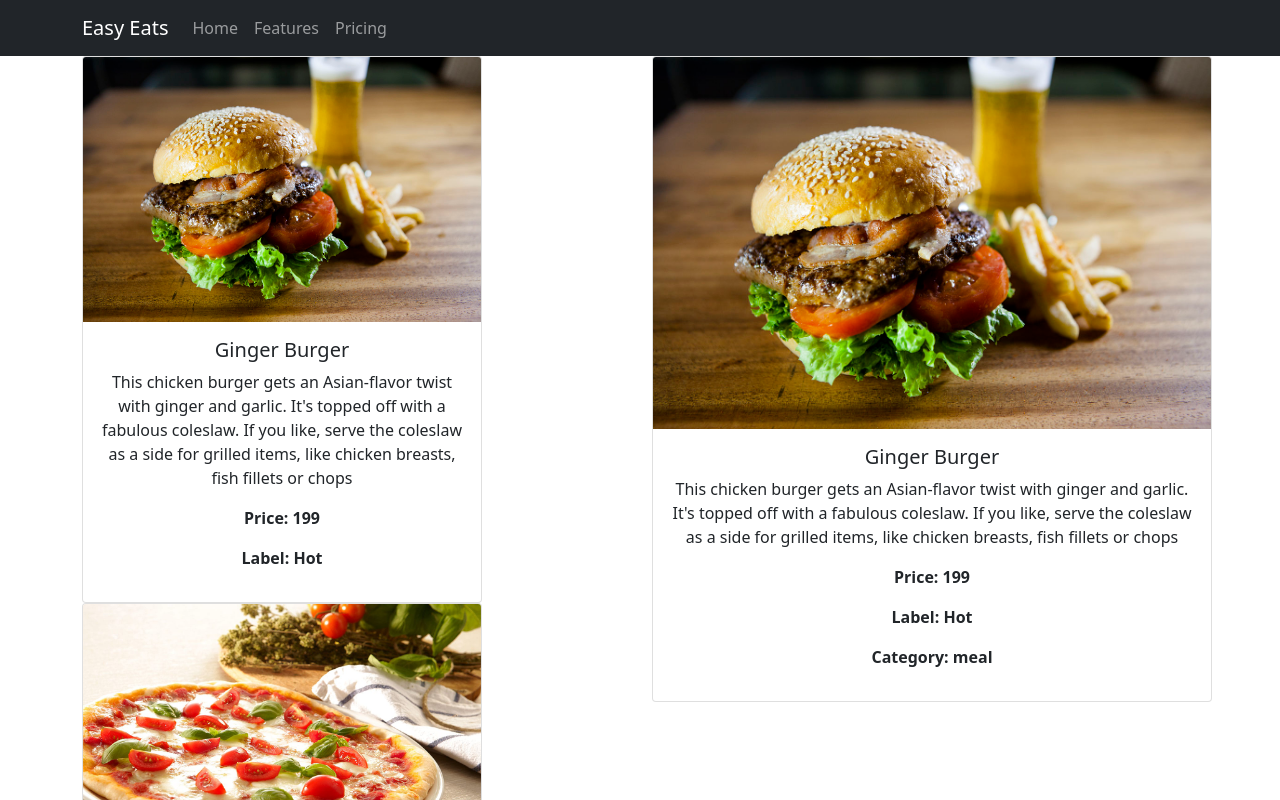
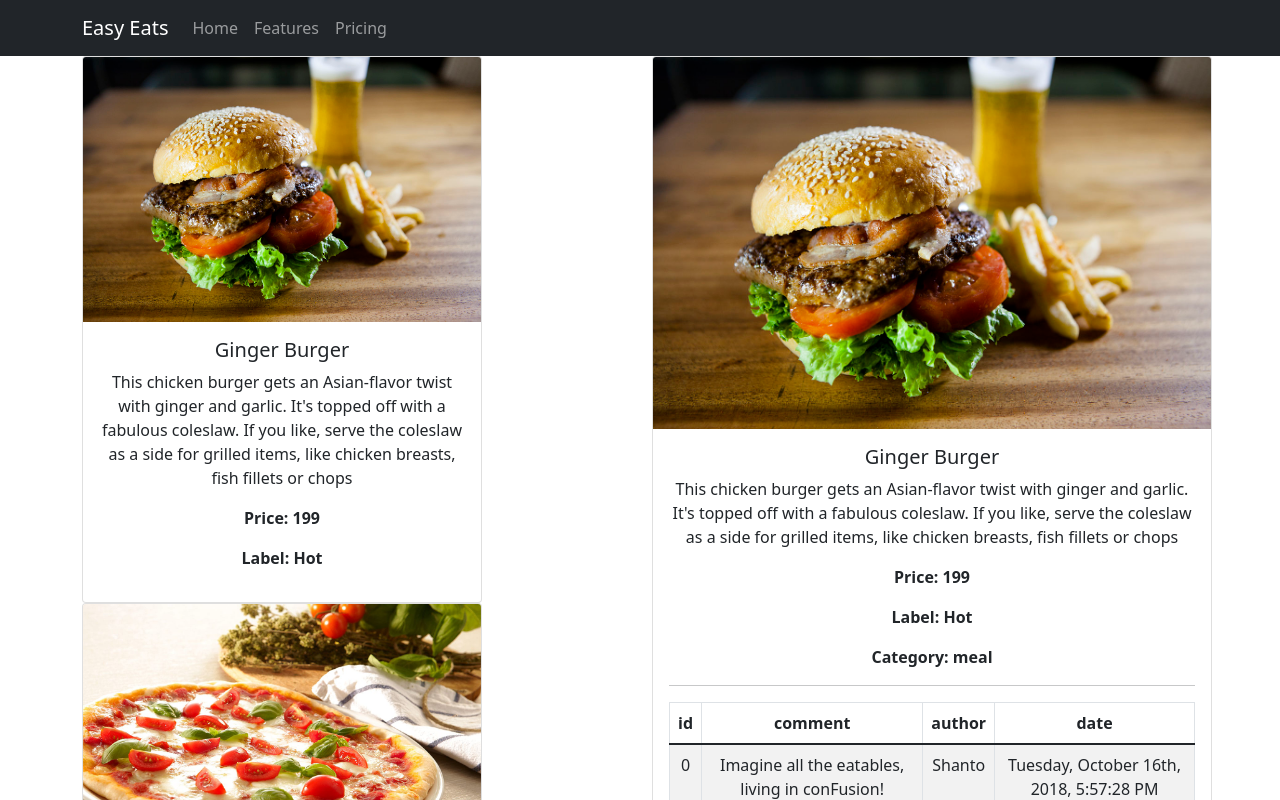
Before and after one commit to theoverse/easy-eats, a React (Create React App) app: page / in a window 1280 px wide. Both pictures are taken after a click on the element "Ginger Burger". Shown: the top 800 px of the page. Built offline with nearby package versions, Linux system fonts and the light colour scheme.

Commit message:
added dishcomment component, and loaded comments to ui with formatted date

```diff
--- /dev/null
+++ b/src/component/body/DishComment.jsx
@@ -0,0 +1,34 @@
+import React from 'react';
+import { Table } from 'react-bootstrap';
+import dateFormat from 'dateformat';
+
+const DishComment = props => {
+    return (
+        props.comments.map(comment => {
+            return (
+                <div>
+                    <Table striped bordered hover>
+                        <thead>
+                            <tr>
+                                <th>id</th>
+                                <th>comment</th>
+                                <th>author</th>
+                                <th>date</th>
+                            </tr>
+                        </thead>
+                        <tbody>
+                            <tr>
+                                <td>{comment.id}</td>
+                                <td>{comment.comment}</td>
+                                <td>{comment.author}</td>
+                                <td>{dateFormat(comment.date, "dddd, mmmm dS, yyyy, h:MM:ss TT")}</td>
+                            </tr>
+                        </tbody>
+                    </Table>
+                </div>
+            )
+        })
+    )
+}
+
+export default DishComment;
--- a/src/component/body/DishDetail.jsx
+++ b/src/component/body/DishDetail.jsx
@@ -1,5 +1,6 @@
 import React from 'react';
 import { Card } from 'react-bootstrap';
+import DishComment from './DishComment';
 
 const DishDetail = props => {
     return (
@@ -14,6 +15,8 @@ const DishDetail = props => {
                     <p><b>Price: {props.dish.price}</b></p>
                     <p><b>Label: {props.dish.label}</b></p>
                     <p><b>Category: {props.dish.category}</b></p>
+                    <hr />
+                    <DishComment comments={props.dish.comments} />
                 </Card.Body>
             </Card>
         </div>
--- a/src/component/body/MenuItem.jsx
+++ b/src/component/body/MenuItem.jsx
@@ -2,13 +2,11 @@ import React from 'react'
 import { Card } from 'react-bootstrap'
 
 const MenuItem = props => {
-    // console.log(props)
     return (
         <div>
             <Card style={{ width: '25rem' }}>
                 <Card.Img variant="top" src={props.dish.image} />
                 <Card.Body>
-                    {/* can pass function from Menu */}
                     <Card.Title style={{ cursor: "pointer" }} onClick={props.dishSelect}>{props.dish.name}</Card.Title>
                     <Card.Text>
                         {props.dish.description}
```
